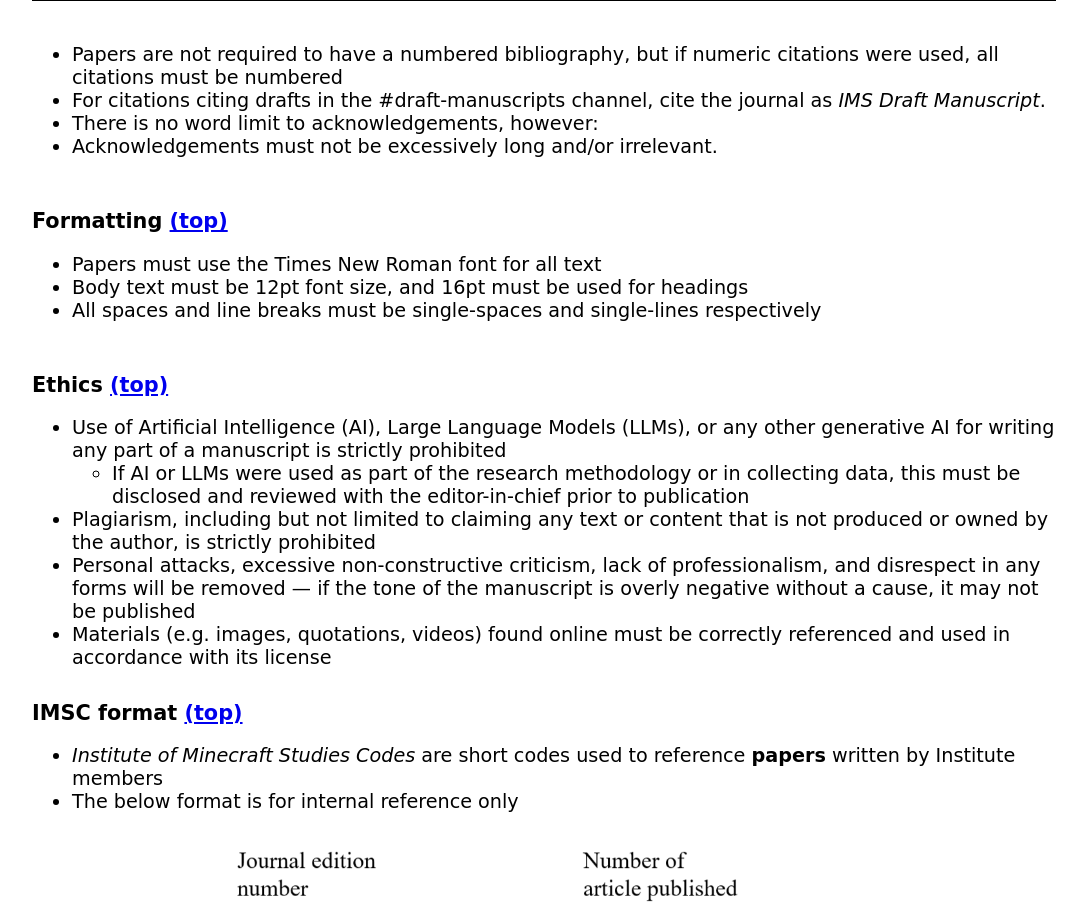
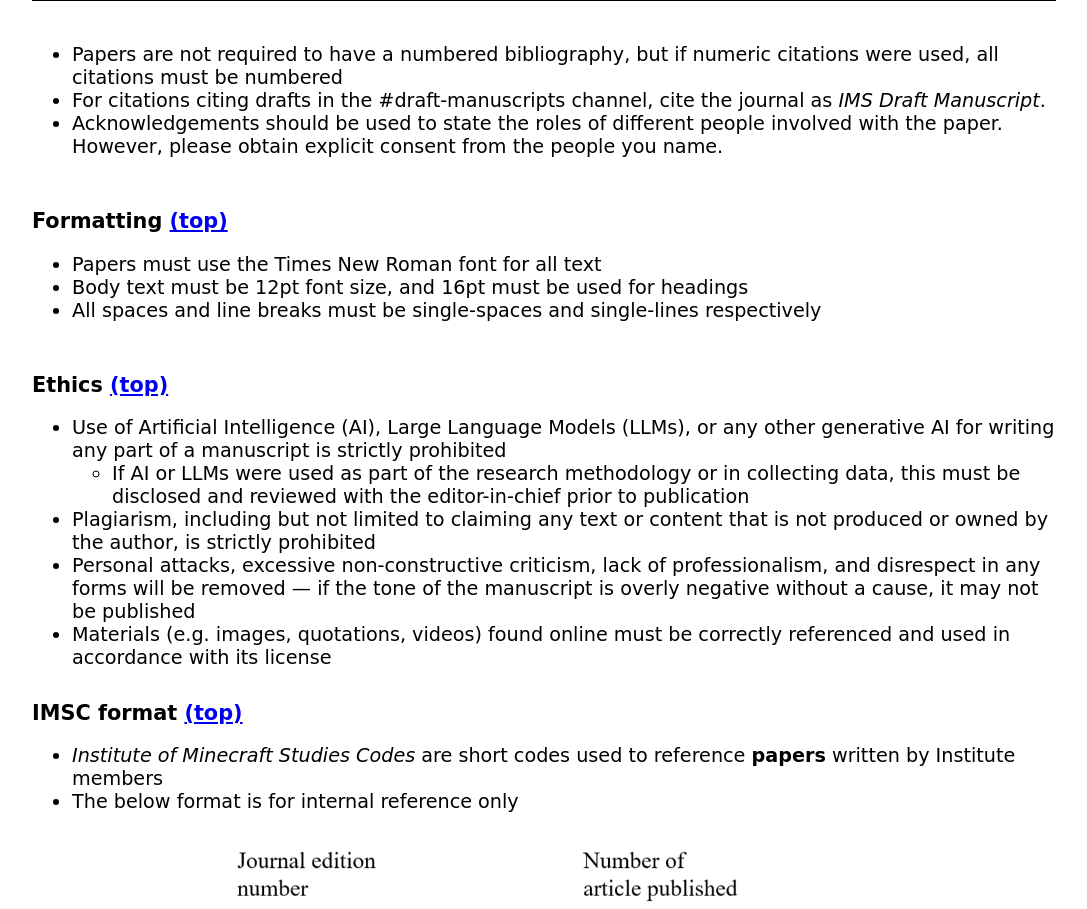
Before and after one commit to imsresearch/ims-website, a React (Vite) app: page /publish-with-us/style-guide in a window 1280 px wide. Shown: the part 3341-4250 px from the top of the page, without its empty margins (96-1183 px from the left). Built offline with nearby package versions, Linux system fonts and the light colour scheme.

Commit message:
Update style-guide.jsx

```diff
--- a/src/pages/style-guide.jsx
+++ b/src/pages/style-guide.jsx
@@ -267,8 +267,7 @@ export default function StyleGuide() {
                             <li>
                                 For citations citing drafts in the #draft-manuscripts channel, cite the journal as <i>IMS Draft Manuscript</i>.
                             </li>
-                            <li>There is no word limit to acknowledgements, however:</li>
-                            <li>Acknowledgements must not be excessively long and/or irrelevant.</li>
+                            <li>Acknowledgements should be used to state the roles of different people involved with the paper. However, please obtain explicit consent from the people you name.</li>
                         </ul>
                     </div>
                     <br />
```
